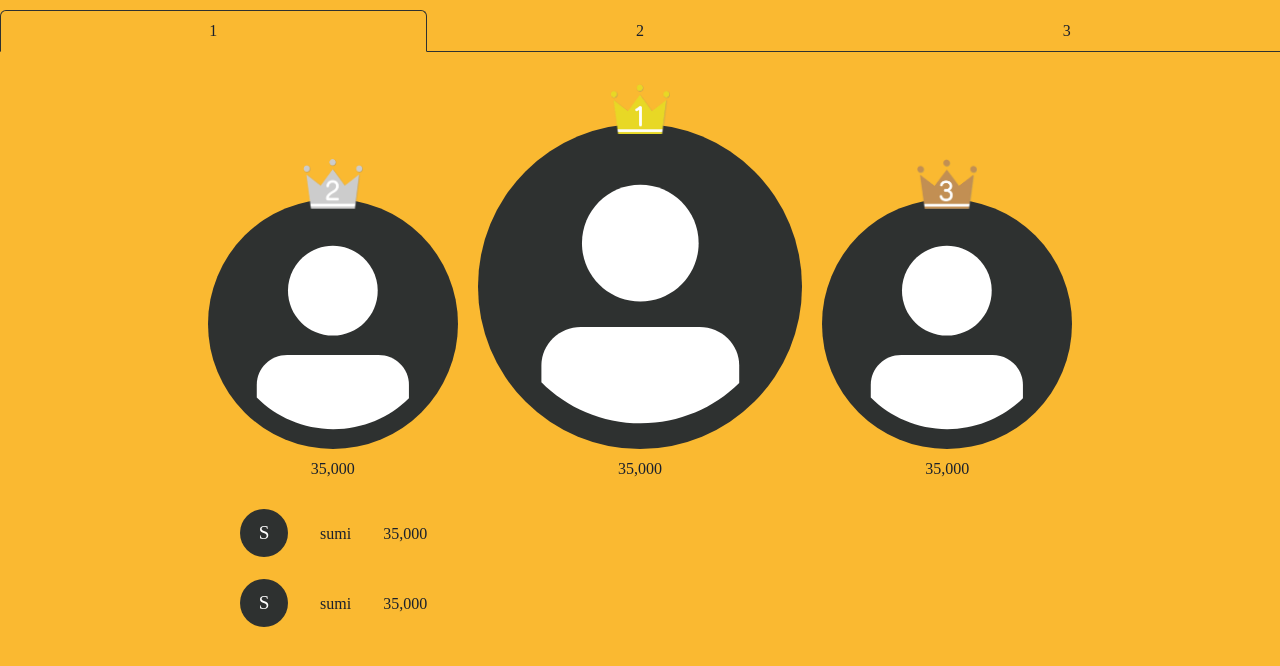
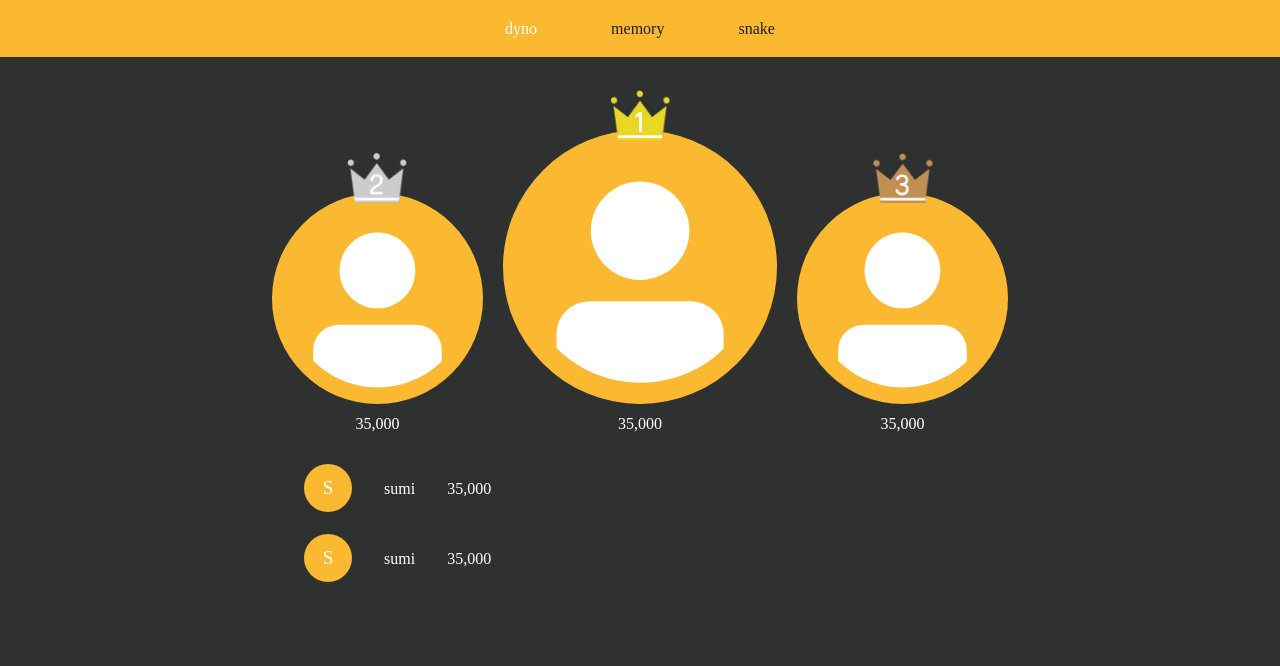
Before and after one commit to GAME-EE/client, a Next.js app: page /rank in a window 1280 px wide. Shown: the top 666 px of the page. Built offline with nearby package versions, Linux system fonts and the light colour scheme; a web font is replaced by a local one.

Commit message:
fix : fix bg style

```diff
--- a/src/components/Rank/BottomItemWrapper.tsx
+++ b/src/components/Rank/BottomItemWrapper.tsx
@@ -49,9 +49,10 @@ function BottomItemWrapper({ data }: IBottomItemWraer) {
           gap={8}
           // paddingX={16}
           variants={BottomItemMotionProps}
+          color={'#fff'}
         >
           <span>{item.index}</span>
-          <Avatar name={item.name} bg={ELEMENT_COLOR.HOME_MAIN_BG_COLOR}></Avatar>
+          <Avatar name={item.name} bg={ELEMENT_COLOR.HOME_SECOND_BG_COLOR}></Avatar>
           <span>{item.name}</span>
           <span>{item.score}</span>
         </MotionDiv>
--- a/src/components/Rank/TabsWrapper.tsx
+++ b/src/components/Rank/TabsWrapper.tsx
@@ -6,15 +6,21 @@ import { ELEMENT_COLOR } from '../../styles/colors';
 function TabsWrapper({ data, children }: { data: Array<any>; children: React.ReactNode }) {
   return (
     <Tabs
-      backgroundColor={ELEMENT_COLOR.HOME_SECOND_BG_COLOR}
+      backgroundColor={ELEMENT_COLOR.HOME_MAIN_BG_COLOR}
       borderColor={ELEMENT_COLOR.HOME_MAIN_BG_COLOR}
       w={'100%'}
       outline={'none'}
-      isFitted
+      // isFitted
       variant="enclosed"
       h={'100vh'}
     >
-      <TabList mb="1em" marginTop={'10px'}>
+      <TabList
+        mb="1em"
+        p={2}
+        backgroundColor={ELEMENT_COLOR.HOME_SECOND_BG_COLOR}
+        justifyContent={'center'}
+        gap={10}
+      >
         {data.map(({ name }) => (
           <TabWrapper key={name} name={name + ''} />
         ))}
@@ -27,8 +33,9 @@ const TabWrapper = ({ name }: { name: string }) => {
   return (
     <Tab
       _selected={{
-        borderColor: ELEMENT_COLOR.HOME_MAIN_BG_COLOR,
-        borderBottomColor: ELEMENT_COLOR.HOME_SECOND_BG_COLOR,
+        // borderColor: ELEMENT_COLOR.HOME_MAIN_BG_COLOR,
+        // borderBottomColor: ELEMENT_COLOR.HOME_SECOND_BG_COLOR,
+        color: '#fff',
       }}
       _focus={{
         outline: 'none',
--- a/src/components/Rank/TopItemWrapper.tsx
+++ b/src/components/Rank/TopItemWrapper.tsx
@@ -74,11 +74,12 @@ const TopItemWrapper = ({ data, idx }: ITopItemWrapper) => {
               height={'100%'}
               variants={TopItemMotionProps}
               whileHover={{ scale: 1.03 }}
+              color={'#fff'}
             >
               <Avatar
                 size="full"
                 name={item.content}
-                bg={ELEMENT_COLOR.HOME_MAIN_BG_COLOR}
+                bg={ELEMENT_COLOR.HOME_SECOND_BG_COLOR}
                 color={'#fff'}
               ></Avatar>
               <Box
--- a/src/pages/rank.tsx
+++ b/src/pages/rank.tsx
@@ -5,13 +5,13 @@ import TopItemWrapper from '../components/Rank/TopItemWrapper';
 import BottomItemWrapper from '../components/Rank/BottomItemWrapper';
 import { DUMMY1, DUMMY2, DUMMY3 } from '../constants/rank';
 import TabsWrapper from '../components/Rank/TabsWrapper';
-const DUMMYTAP = [{ name: 1 }, { name: 2 }, { name: 3 }];
+const DUMMYTAP = [{ name: 'dyno' }, { name: 'memory' }, { name: 'snake' }];
 const Rank = () => {
   return (
     <Wrapper>
       <TabsWrapper data={DUMMYTAP}>
         {[DUMMY1, DUMMY2, DUMMY3].map((item, idx) => (
-          <TabPanel key={idx} marginX={48}>
+          <TabPanel key={idx} marginX={'auto'} maxWidth={'768px'}>
             <TopItemWrapper data={item.slice(0, 3)} idx={idx} />
             <BottomItemWrapper data={item.slice(3)} />
           </TabPanel>
```
